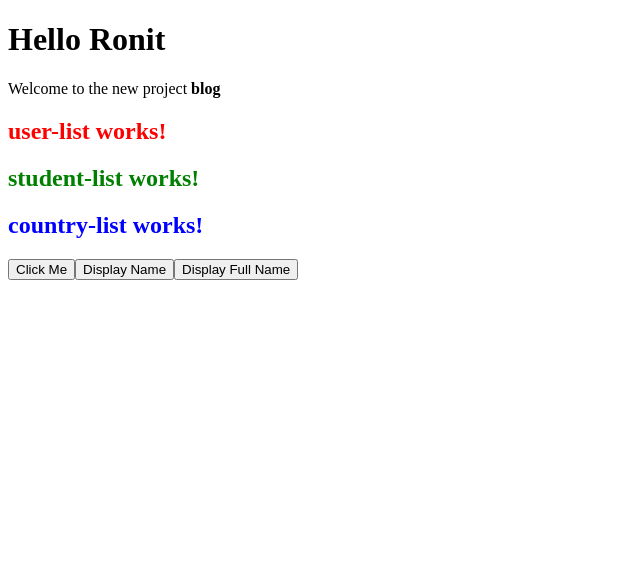
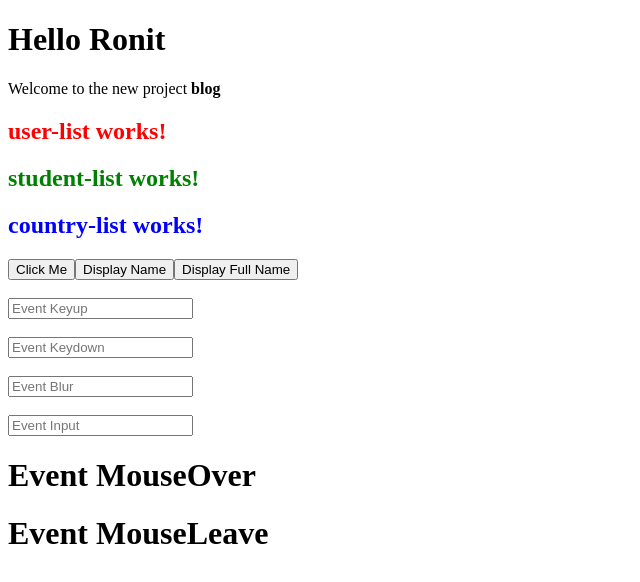
Before and after one commit to imronit2001/blog, an Angular app: page / in a window 1280 px wide. Shown: the top 582 px of the page, without its empty margins (0-640 px from the left). Built offline with nearby package versions, Linux system fonts and the light colour scheme.

Commit message:
Event keyup keydown blur mouseover mouseleave

```diff
--- a/src/app/app.component.html
+++ b/src/app/app.component.html
@@ -7,3 +7,13 @@
 <button (click)="getName()">Click Me</button>
 <button (click)="displayName('Ronit')">Display Name</button>
 <button (click)="displayFullName('Ronit','Singh')">Display Full Name</button>
+<br><br>
+<input type="text" placeholder="Event Keyup" #input1 (keyup)="getData(input1.value)">
+<br><br>
+<input type="text" placeholder="Event Keydown" #input2 (keydown)="getData(input2.value)">
+<br><br>
+<input type="text" placeholder="Event Blur" #input3 (blur)="getData(input3.value)">
+<br><br>
+<input type="text" placeholder="Event Input" #input4 (input)="getData(input4.value)">
+<h1 (mouseover)="getData('MouseOver')">Event MouseOver</h1>
+<h1 (mouseleave)="getData('MouseLeave')">Event MouseLeave</h1>
--- a/src/app/app.component.ts
+++ b/src/app/app.component.ts
@@ -18,4 +18,7 @@ export class AppComponent {
   displayFullName(fname:String,lname:String){
     alert(fname+" "+lname);
   }
+  getData(val:String){
+    console.warn(val);
+  }
 }
```
